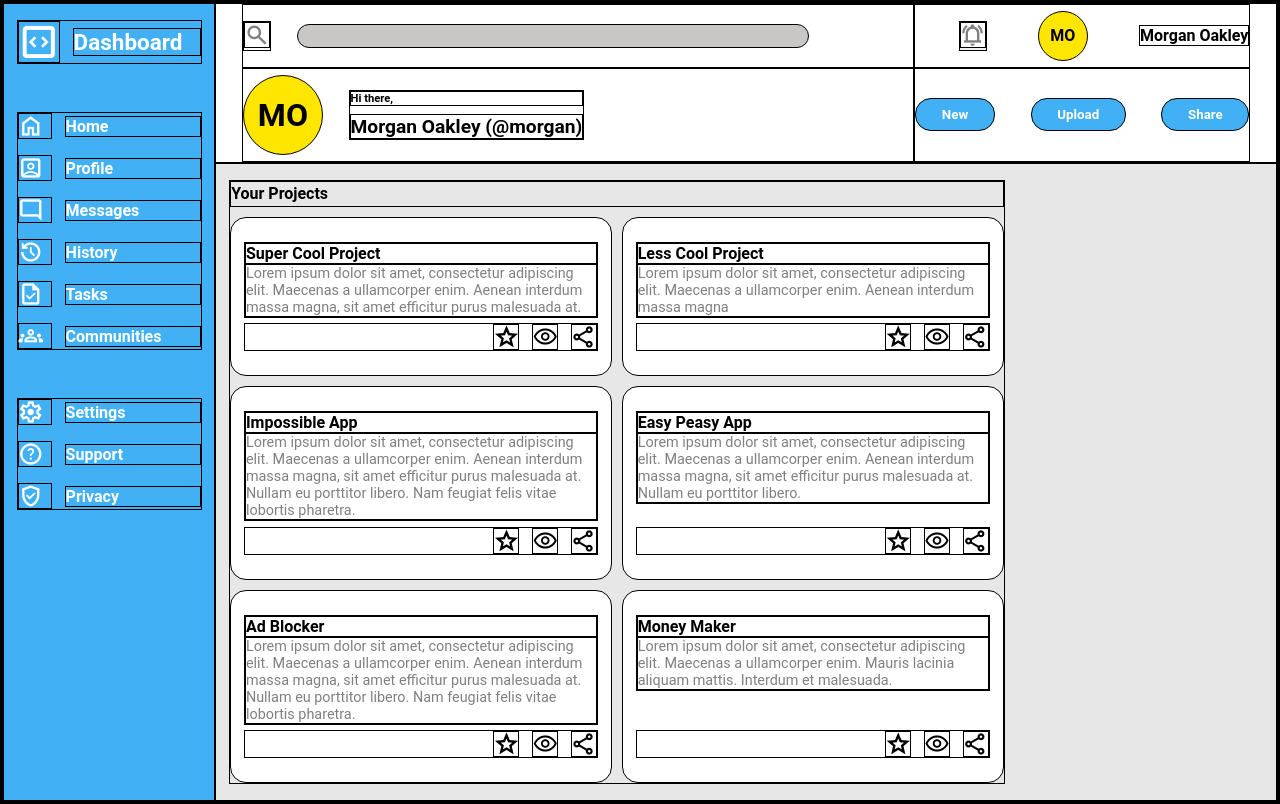
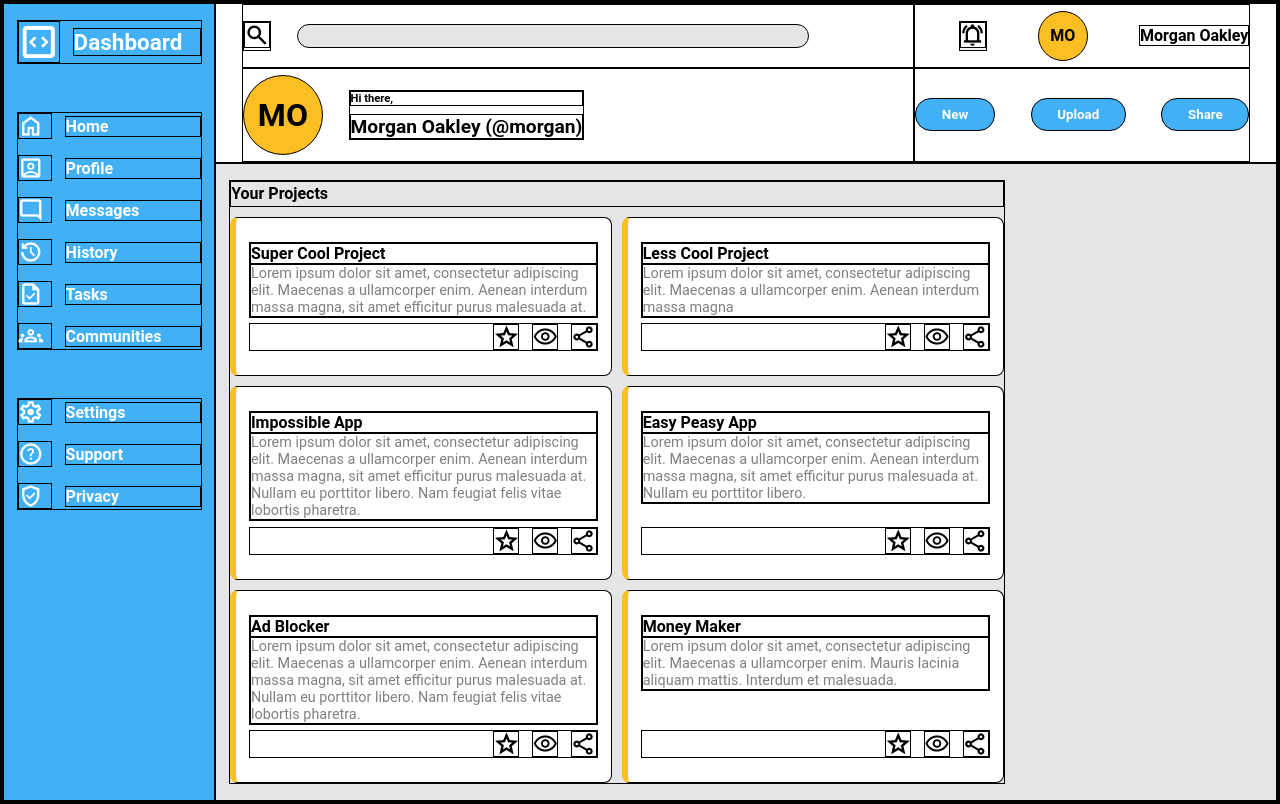
Before and after one commit to CaolanCode/Admin-Dashboard, a plain HTML site: page index.html in a window 1280 px wide. Drawn offline with nearby package versions, Linux system fonts and the light colour scheme.

Commit message:
change gray and orange colour, and add orange border to table

```diff
--- a/style.css
+++ b/style.css
@@ -12,7 +12,7 @@
   grid-template-rows: 1fr 4fr;
 }
 .main-content{
-  background-color: rgb(232, 231, 231);
+  background-color: #e5e5e5;
 }
 .material-symbols-outlined {
   font-variation-settings:
@@ -60,10 +60,10 @@
   margin-right: 2vw;
 }
 .search-container button span{
-  color: gray;
+  color: black;
 }
 .search-container input{
-  background-color: rgb(201, 198, 198);
+  background-color: #e5e5e5;
   width: 40vw;
   height: 3vh;
   border-radius: 2vh;
@@ -75,11 +75,11 @@
   gap: 4vw;
 }
 .notification-icon button span{
-  color: gray;
+  color: black;
   background-color: white;
 }
 .profile-image{
-  background-color: rgb(255, 230, 0);
+  background-color: #fbbf24;
 }
 .notification-icon .profile-image{
   display: flex;
@@ -128,11 +128,12 @@
 /* main content */
 .project{
   background-color: white;
-  border-radius: 2vh;
+  border-radius: 1vh;
   padding: 3vh 1vw;
   display: flex;
   justify-content: space-between;
   flex-direction: column;
+  border-left: .5vw #fbbf24 solid;
 }
 .project .header{
   font-weight: 700;
```
